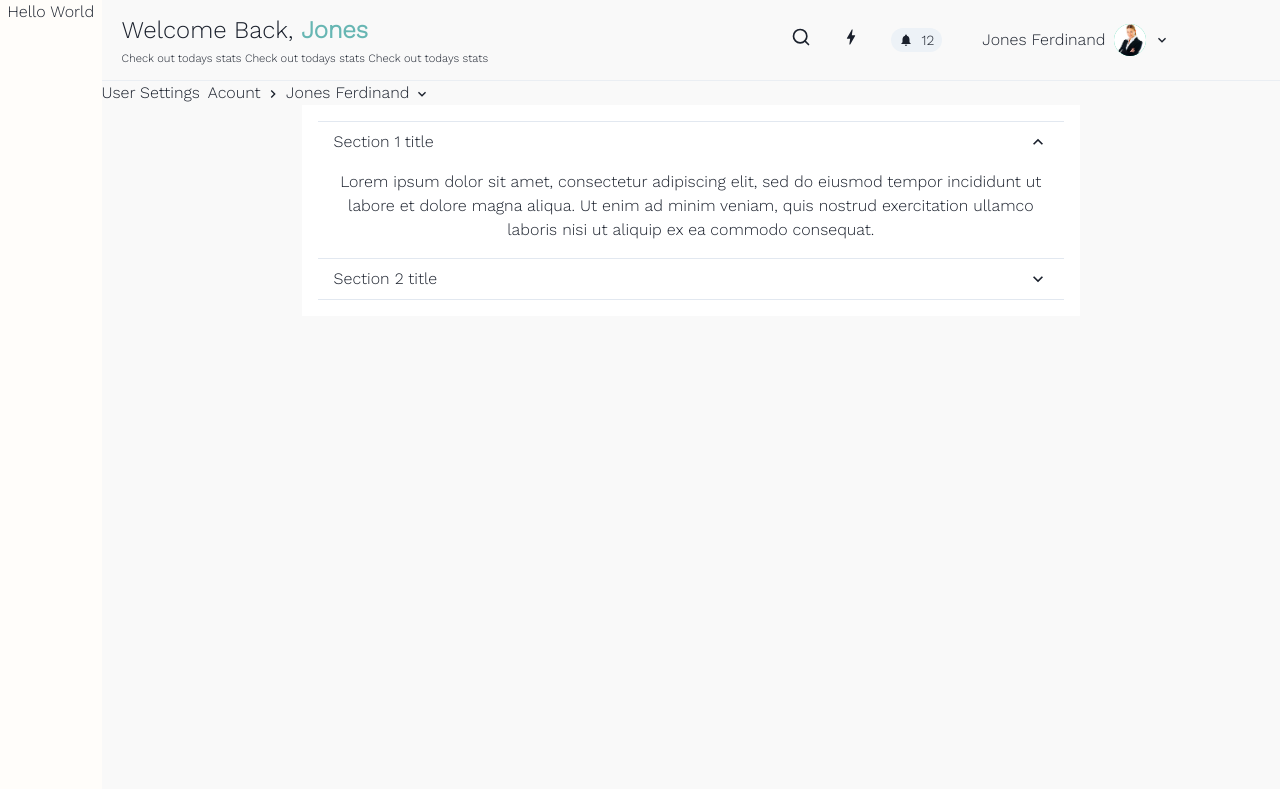
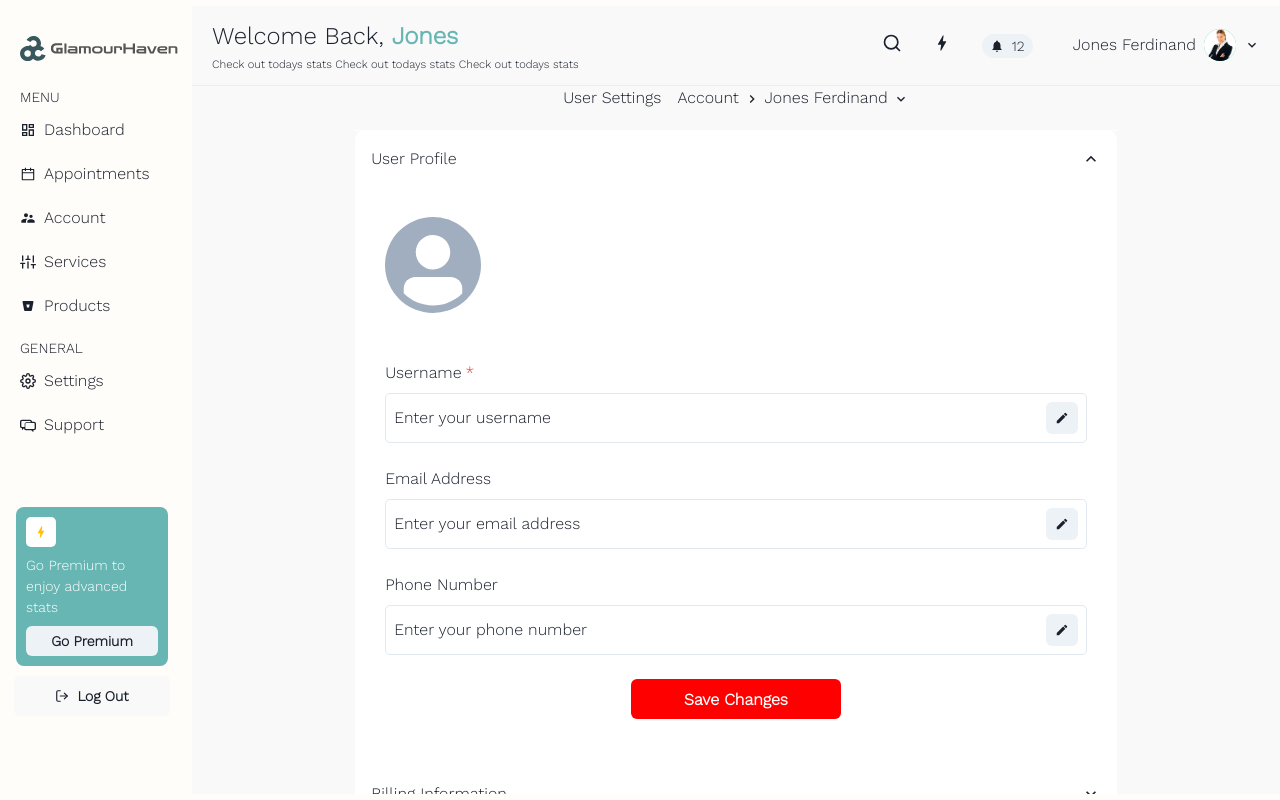
Before and after one commit to ProjectXV/GlamourHaven, a React (Create React App) app in the folder client/: page /account/settings in a window 1280 px wide. Built offline with nearby package versions, Linux system fonts and the light colour scheme.

Commit message:
created settings page

```diff
--- a/client/src/components/Sidebar.js
+++ b/client/src/components/Sidebar.js
@@ -7,16 +7,14 @@ import {
   Button,
   // Divider,
   Link,
+  Center,
 } from "@chakra-ui/react";
 import { RiDashboardLine } from "react-icons/ri";
 import { AiOutlineCalendar } from "react-icons/ai";
-import { MdSupervisorAccount } from "react-icons/md";
-import { FiSliders } from "react-icons/fi";
+import { MdSupervisorAccount, MdBolt } from "react-icons/md";
+import { FiSliders, FiSettings, FiLogOut } from "react-icons/fi";
 import { CgBitbucket } from "react-icons/cg";
-import { FiSettings } from "react-icons/fi";
 import { TiMessages } from "react-icons/ti";
-import { BsLightningCharge } from "react-icons/bs";
-import { FiLogOut } from "react-icons/fi";
 import Logo from "./Logo";
 
 const Sidebar = () => {
@@ -176,13 +174,19 @@ const Sidebar = () => {
       </Box>
       <Box alignContent="left" mx={4} bg="#67B6B3" rounded="lg" mt="60px">
         <VStack alignItems="left" p="10px">
-          <Box bg="white" w="30px" h="30px" p="6px" borderRadius="3px">
-            <BsLightningCharge color="#FFC107" bg="#FFC107" />
-          </Box>
-          <Text textAlign="left" textColor="#FFFFFF">
+          <Center
+            w="30px"
+            h="30px"
+            bg="white"
+            color="#FFC107"
+            borderRadius="5px"
+          >
+            <MdBolt />
+          </Center>
+          <Text textAlign="left" textColor="#FFFFFF" fontSize="sm">
             Go Premium to enjoy advanced stats
           </Text>
-          <Button fontWeight="bold" h="30px">
+          <Button fontWeight="bold" h="30px" fontSize="sm">
             Go Premium
           </Button>
         </VStack>
@@ -193,6 +197,8 @@ const Sidebar = () => {
         w="85%"
         alignItems="center"
         leftIcon={<FiLogOut />}
+        fontSize="sm"
+        bg="#F9F9F9"
       >
         Log Out
       </Button>
--- a/client/src/pages/Admin_staff.js
+++ b/client/src/pages/Admin_staff.js
@@ -1,12 +1,14 @@
-import React from 'react'
-import Sidenavbar from '../components/Sidenavbar';
-import Logo from '../components/Logo';
+import React from "react";
+import Sidebar from "../components/Sidebar";
+import Logo from "../components/Logo";
 
 const Admin_staff = () => {
-  return <div>
-    <Logo/>
-    <Sidenavbar/>
-  </div>;
+  return (
+    <div>
+      <Logo />
+      <Sidebar />
+    </div>
+  );
 };
 
 export default Admin_staff;
--- a/client/src/pages/Settings.js
+++ b/client/src/pages/Settings.js
@@ -1,9 +1,9 @@
 import React from "react";
 import TopBar from "../components/TopBar";
+import SideBar from "../components/Sidebar";
 import { ChevronRightIcon, ChevronDownIcon } from "@chakra-ui/icons";
 import {
   Box,
-  Flex,
   HStack,
   Icon,
   Text,
@@ -13,70 +13,252 @@ import {
   AccordionPanel,
   AccordionIcon,
   Stack,
+  Center,
+  Flex,
+  Spacer,
+  Avatar,
+  FormControl,
+  FormLabel,
+  Button,
+  useEditableControls,
+  ButtonGroup,
+  IconButton,
+  Editable,
+  EditableInput,
+  EditablePreview,
 } from "@chakra-ui/react";
+import { CheckIcon, CloseIcon } from "@chakra-ui/icons";
+import { MdEdit } from "react-icons/md";
+
+function EditableControls() {
+  const {
+    isEditing,
+    getSubmitButtonProps,
+    getCancelButtonProps,
+    getEditButtonProps,
+  } = useEditableControls();
+
+  return isEditing ? (
+    <ButtonGroup justifyContent="center" size="sm">
+      <IconButton icon={<CheckIcon />} {...getSubmitButtonProps()} />
+      <IconButton icon={<CloseIcon />} {...getCancelButtonProps()} />
+    </ButtonGroup>
+  ) : (
+    <Flex justifyContent="center">
+      <IconButton
+        size="sm"
+        // ml={5}
+        icon={<MdEdit />}
+        {...getEditButtonProps()}
+      />
+    </Flex>
+  );
+}
+
+const buttonStyles = {
+  mt: "3vh",
+  mb: "2vh",
+  type: "submit",
+  width: "30%",
+  bg: "red",
+  color: "white",
+};
+
+const editableStyles = {
+  borderWidth: "1px",
+  borderColor: "gray.200",
+  borderRadius: "5px",
+  p: "2",
+  isPreviewFocusable: false,
+};
 
 const Settings = () => {
   return (
-    <Flex>
-      <Box w="15vw">
-        <Text>Hello World</Text>
-      </Box>
-      <Box bg="#F9F9F9">
+    <HStack>
+      <SideBar />
+      <Flex bg="#F9F9F9" direction="column" maxWidth="85vw">
         <TopBar />
-        <Box h="88.5vh">
-          <HStack>
+        <Box h="88.5vh" overflowY="scroll">
+          {/* NavBar */}
+          <Center pb={5}>
+            <HStack justifyContent="space-between">
               <Text>User Settings</Text>
+              <Spacer />
               <Text>
-              Acount <Icon as={ChevronRightIcon} /> Jones Ferdinand{" "}
+                Account <Icon as={ChevronRightIcon} /> Jones Ferdinand{" "}
                 <Icon as={ChevronDownIcon} />
               </Text>
             </HStack>
-          <Stack>
+          </Center>
+
+          {/* Accordion */}
+          <Center>
+            <Stack width="70%">
               <Accordion
                 defaultIndex={[0]}
                 allowMultiple
                 bg="white"
-              mx={200}
-              p={4}
+                borderColor="white"
+                borderRadius="10px"
               >
-              <AccordionItem>
+                <AccordionItem _expanded={{ width: "50vw" }}>
                   <h2>
-                  <AccordionButton>
+                    <AccordionButton p={4} borderRadius="10px">
                       <Box flex="1" textAlign="left">
-                      Section 1 title
+                        User Profile
                       </Box>
                       <AccordionIcon />
                     </AccordionButton>
                   </h2>
-                <AccordionPanel pb={4}>
-                  Lorem ipsum dolor sit amet, consectetur adipiscing elit, sed
-                  do eiusmod tempor incididunt ut labore et dolore magna aliqua.
-                  Ut enim ad minim veniam, quis nostrud exercitation ullamco
-                  laboris nisi ut aliquip ex ea commodo consequat.
+                  <AccordionPanel p={30} width="inherit">
+                    <Stack>
+                      <Avatar size="xl" />
+
+                      <form id="login-form">
+                        <FormControl id="username" mt="5vh" isRequired>
+                          <FormLabel>Username</FormLabel>
+                          <Editable
+                            defaultValue="Enter your username"
+                            id="username"
+                            {...editableStyles}
+                          >
+                            <HStack justifyContent="space-between">
+                              <EditablePreview />
+                              <EditableInput />
+                              <EditableControls />
+                            </HStack>
+                          </Editable>
+                        </FormControl>
+                        <FormControl id="email" mt="3vh">
+                          <FormLabel>Email Address</FormLabel>
+                          <Editable
+                            id="email"
+                            placeholder="Enter your email address"
+                            {...editableStyles}
+                          >
+                            <HStack justifyContent="space-between">
+                              <EditablePreview />
+                              <EditableInput />
+                              <EditableControls />
+                            </HStack>
+                          </Editable>
+                        </FormControl>
+                        <FormControl id="phone_number" mt="3vh">
+                          <FormLabel>Phone Number</FormLabel>
+                          <Editable
+                            id="phone_number"
+                            placeholder="Enter your phone number"
+                            {...editableStyles}
+                          >
+                            <HStack justifyContent="space-between">
+                              <EditablePreview />
+                              <EditableInput />
+                              <EditableControls />
+                            </HStack>
+                          </Editable>
+                        </FormControl>
+                        <Button
+                          {...buttonStyles}
+                          _focus={{ outline: "none" }}
+                          _active={{ outline: "none" }}
+                        >
+                          Save Changes
+                        </Button>
+                      </form>
+                    </Stack>
                   </AccordionPanel>
                 </AccordionItem>
 
                 <AccordionItem>
                   <h2>
-                  <AccordionButton>
+                    <AccordionButton p={4}>
                       <Box flex="1" textAlign="left">
-                      Section 2 title
+                        Billing Information
                       </Box>
                       <AccordionIcon />
                     </AccordionButton>
                   </h2>
-                <AccordionPanel pb={4}>
-                  Lorem ipsum dolor sit amet, consectetur adipiscing elit, sed
-                  do eiusmod tempor incididunt ut labore et dolore magna aliqua.
-                  Ut enim ad minim veniam, quis nostrud exercitation ullamco
-                  laboris nisi ut aliquip ex ea commodo consequat.
+                  <AccordionPanel pb={4} p={30}>
+                    <Text>
+                      Lorem ipsum dolor sit amet, consectetur adipiscing elit,
+                      sed do eiusmod tempor incididunt ut labore et dolore magna
+                      aliqua. Ut enim ad minim veniam, quis nostrud exercitation
+                      ullamco laboris nisi ut aliquip ex ea commodo consequat.
+                    </Text>
+                    <FormControl id="email" mt="3vh">
+                      <FormLabel>Email Address</FormLabel>
+                      <Editable
+                        id="email"
+                        placeholder="Enter your email address"
+                        {...editableStyles}
+                      >
+                        <HStack justifyContent="space-between">
+                          <EditablePreview />
+                          <EditableInput />
+                          <EditableControls />
+                        </HStack>
+                      </Editable>
+                    </FormControl>
+                    <FormControl id="phone_number" mt="3vh">
+                      <FormLabel>Phone Number</FormLabel>
+                      <Editable
+                        id="phone_number"
+                        placeholder="Enter your phone number"
+                        {...editableStyles}
+                      >
+                        <HStack justifyContent="space-between">
+                          <EditablePreview />
+                          <EditableInput />
+                          <EditableControls />
+                        </HStack>
+                      </Editable>
+                    </FormControl>
+                    <Button
+                      {...buttonStyles}
+                      _focus={{ outline: "none" }}
+                      _active={{ outline: "none" }}
+                    >
+                      Save Changes
+                    </Button>
+                  </AccordionPanel>
+                </AccordionItem>
+
+                <AccordionItem>
+                  <h2>
+                    <AccordionButton p={4}>
+                      <Box flex="1" textAlign="left">
+                        Advanced Settings
+                      </Box>
+                      <AccordionIcon />
+                    </AccordionButton>
+                  </h2>
+                  <AccordionPanel pb={4} p={30}>
+                    <Stack textAlign="left">
+                      <Text fontWeight="bold">Delete Account</Text>
+                      <Text>
+                        Lorem ipsum dolor sit amet, consectetur adipiscing elit,
+                        sed do eiusmod tempor incididunt ut labore et dolore
+                        magna aliqua. Ut enim ad minim veniam, quis nostrud
+                        exercitation ullamco laboris nisi ut aliquip ex ea
+                        commodo consequat.
+                      </Text>
+                    </Stack>
+                    <Button
+                      {...buttonStyles}
+                      _focus={{ outline: "none" }}
+                      _active={{ outline: "none" }}
+                      align="right"
+                    >
+                      Delete Account
+                    </Button>
                   </AccordionPanel>
                 </AccordionItem>
               </Accordion>
             </Stack>
-        </Box>
+          </Center>
         </Box>
       </Flex>
+    </HStack>
   );
 };
 
```
Lines whose indentation alone changed are shown as unchanged.
